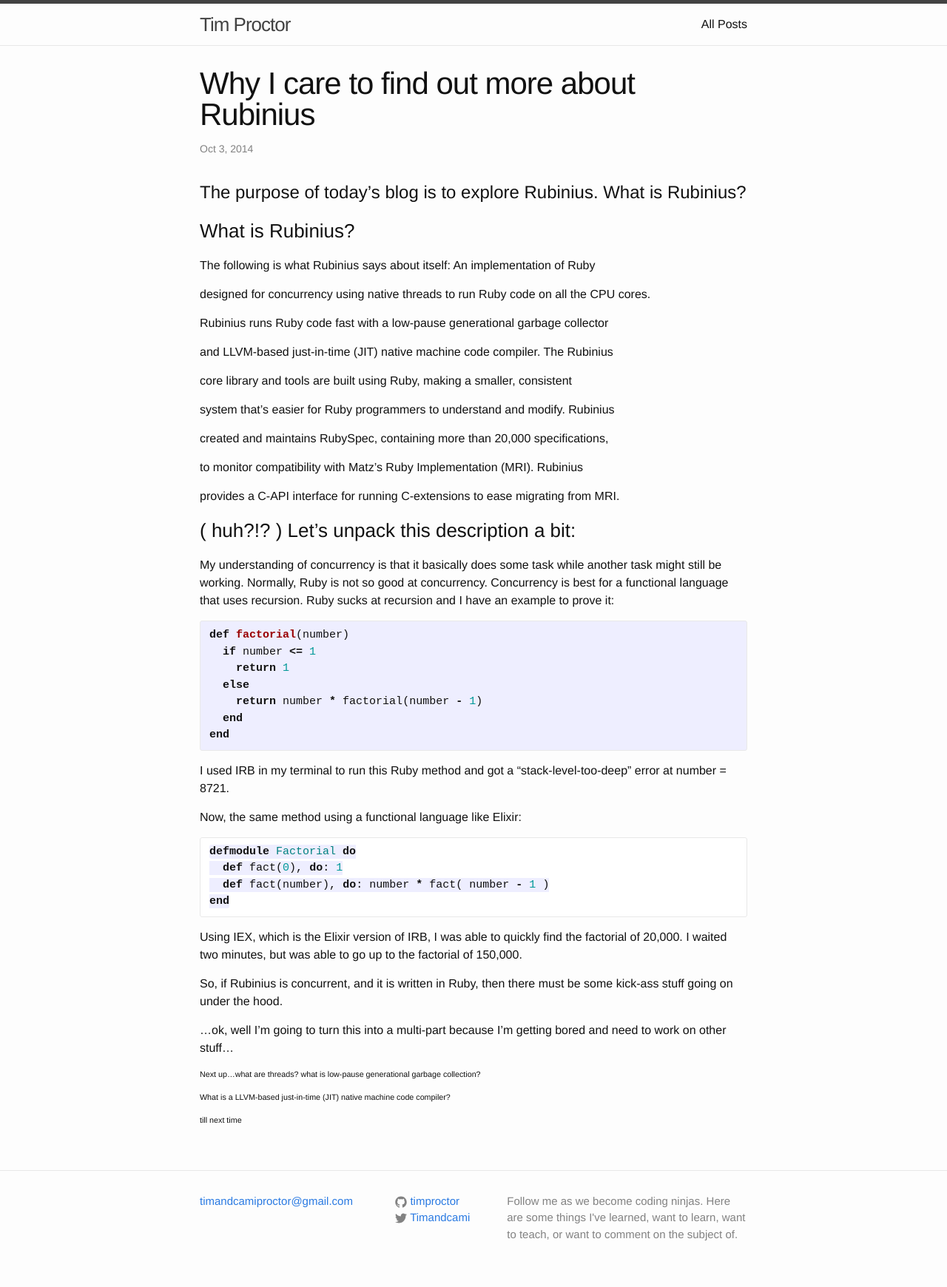
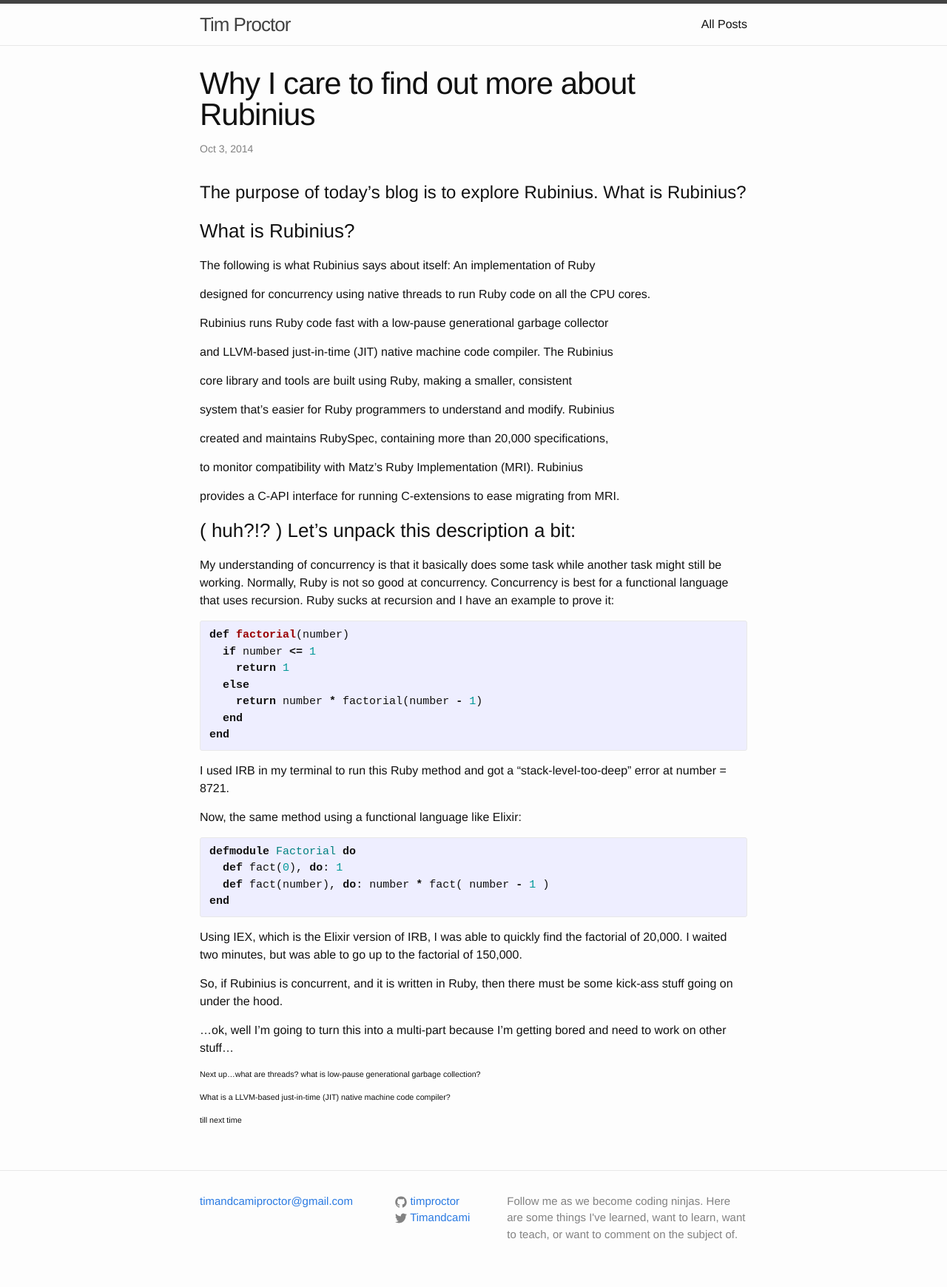
Before and after one commit to timproctor/timproctor.github.io, a Jekyll site: the page built from _posts/2014-10-03-why-i-care-to-find-out-more-about-rubinius.markdown, in a window 1280 px wide. Shown: the whole page at 74% size. Built offline with Jekyll 4.4.1, drawn with Linux system fonts in a browser that asks for light colours.

Commit message:
highlighting worked for ruby, testing elixir

````diff
--- a/_posts/2014-10-03-why-i-care-to-find-out-more-about-rubinius.markdown
+++ b/_posts/2014-10-03-why-i-care-to-find-out-more-about-rubinius.markdown
@@ -49,12 +49,13 @@
 
 Now, the same method using a functional language like Elixir:
 
-```elixir
+{% highlight elixir %}
 defmodule Factorial do
   def fact(0), do: 1
   def fact(number), do: number * fact( number - 1 )
 end
-```
+{% endhighlight %}
+
 Using IEX, which is the Elixir version of IRB, I was able to quickly find
 the factorial of 20,000. I waited two minutes, but was able to go up to the
 factorial of 150,000.
````
